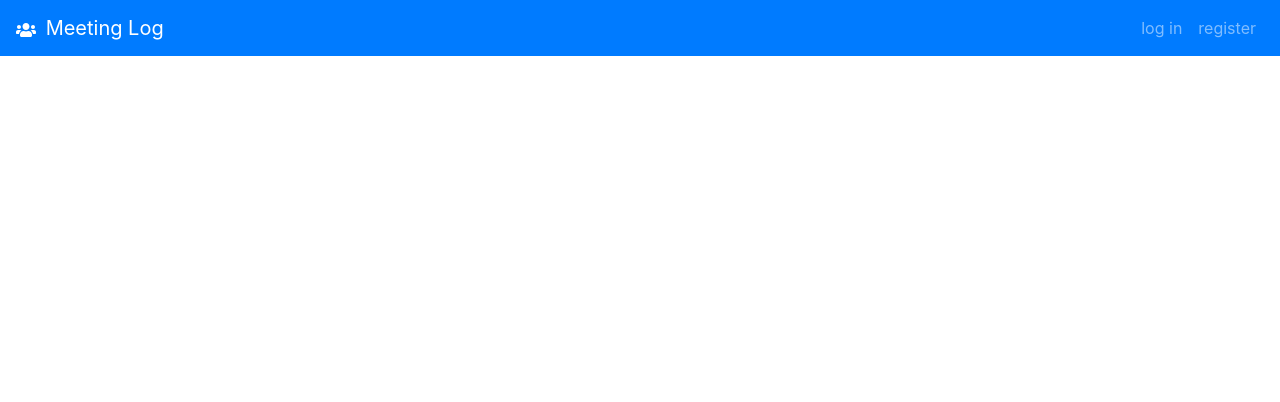
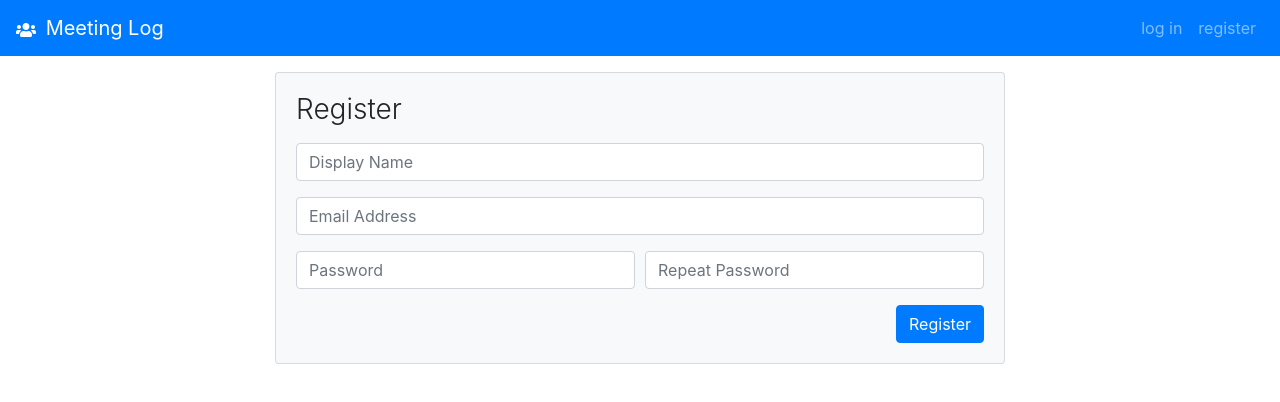
Before and after one commit to dsouzamelroy2007/react-singlepageapplication-meetingsUI, a React (Create React App) app: page /register in a window 1280 px wide. Shown: the top 402 px of the page. Built offline with nearby package versions, Linux system fonts and the light colour scheme; no server answers; the database is empty.

Commit message:
added register component...form and state fields

```diff
--- a/src/App.js
+++ b/src/App.js
@@ -8,6 +8,7 @@ import Login from './Login';
 
 import { Router } from "@reach/router";
 import firebase from "./Firebase";
+import Register from './Register';
 
 function App() {
 
@@ -34,6 +35,7 @@ function App() {
          <Router>
            <Home path="/" user={user}/>
            <Login path="/login" user={user}/>
+           <Register path="/register" user={user}/>
          </Router>
 
     </div>
--- /dev/null
+++ b/src/Register.js
@@ -0,0 +1,102 @@
+import {useState} from "react";
+
+function Register(){
+
+    const [formData,setFormData] = useState(
+        {
+            displayName: '',
+            email: '',
+            passOne : '',
+            passTwo : ''
+
+        }
+        );
+
+    const updateValues = ({target : {name, value}}) => {
+        setFormData({...formData, [name]: value});
+    };
+
+return(
+    <form className="mt-3">
+    <div className="container">
+      <div className="row justify-content-center">
+        <div className="col-lg-8">
+          <div className="card bg-light">
+            <div className="card-body">
+              <h3 className="font-weight-light mb-3">Register</h3>
+              <div className="form-row">
+                <section className="col-sm-12 form-group">
+                  <label
+                    className="form-control-label sr-only"
+                    htmlFor="displayName"
+                  >
+                    Display Name
+                  </label>
+                  <input
+                    className="form-control"
+                    type="text"
+                    id="displayName"
+                    placeholder="Display Name"
+                    name="displayName"
+                    required
+                    value={formData.displayName}
+                    onChange={updateValues}
+                  />
+                </section>
+              </div>
+              <section className="form-group">
+                <label
+                  className="form-control-label sr-only"
+                  htmlFor="email"
+                >
+                  Email
+                </label>
+                <input
+                  className="form-control"
+                  type="email"
+                  id="email"
+                  placeholder="Email Address"
+                  required
+                  name="email"
+                  value={formData.email}
+                  onChange={updateValues}
+                />
+              </section>
+              <div className="form-row">
+                <section className="col-sm-6 form-group">
+                  <input
+                    className="form-control"
+                    type="password"
+                    name="passOne"
+                    placeholder="Password"
+                    value={formData.passOne}
+                    onChange={updateValues}
+                  />
+                </section>
+                <section className="col-sm-6 form-group">
+                  <input
+                    className="form-control"
+                    type="password"
+                    required
+                    name="passTwo"
+                    placeholder="Repeat Password"
+                    value={formData.passTwo}
+                    onChange={updateValues}
+                  />
+                </section>
+              </div>
+              <div className="form-group text-right mb-0">
+                <button className="btn btn-primary" type="submit">
+                  Register
+                </button>
+              </div>
+            </div>
+          </div>
+        </div>
+      </div>
+    </div>
+  </form>
+ )
+}
+
+export default Register;
```
